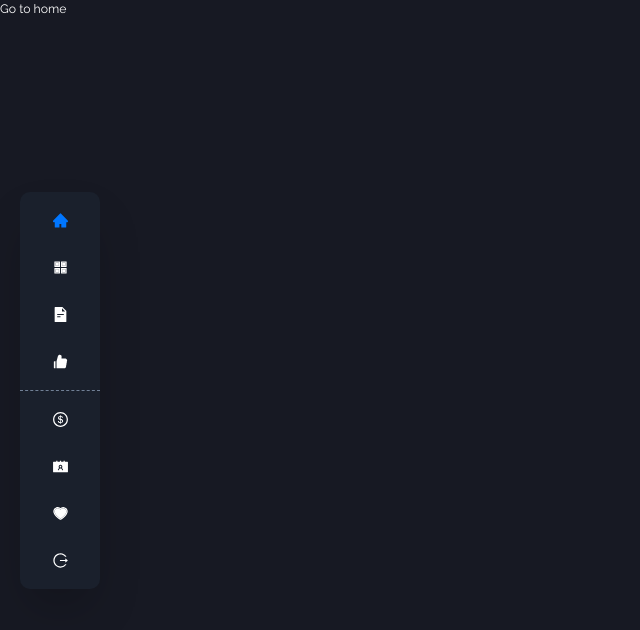
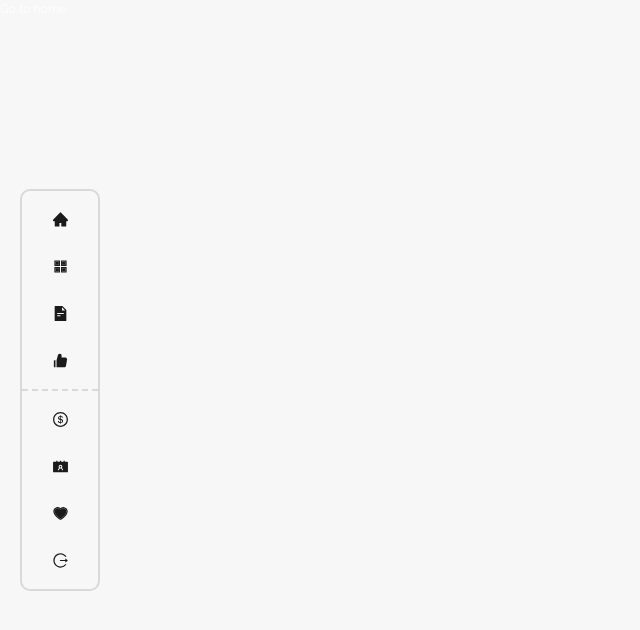
Before and after one commit to elbarryamine/TourAppNextJs, a Next.js app: page /app/root in a window 1280 px wide. Shown: the top 630 px of the page, without its empty margins (0-640 px from the left). Built offline with nearby package versions, Linux system fonts and the light colour scheme.

Commit message:
added tourworkspace & create tour pages

```diff
--- a/package.json
+++ b/package.json
@@ -11,6 +11,7 @@
     "@emotion/react": "^11",
     "@emotion/styled": "^11",
     "@fontsource/raleway": "^4.5.0",
+    "@types/react-router": "^5.1.17",
     "@types/react-router-dom": "^5.3.2",
     "@types/validator": "^13.7.1",
     "framer-motion": "^4",
@@ -19,7 +20,7 @@
     "react-dom": "^17.0.2",
     "react-fade": "^1.1.1",
     "react-icons": "^4.3.1",
-    "react-router-dom": "6",
+    "react-router-dom": "^6.2.1",
     "react-transition-group": "^4.4.2",
     "validator": "^13.7.0"
   },
--- a/src/components/form/input/index.tsx
+++ b/src/components/form/input/index.tsx
@@ -7,6 +7,7 @@ export function SubmitInput({ title }: { title: string }) {
   return (
     <Input
       boxShadow="shadow"
+      borderColor="gray"
       type="submit"
       _hover={{
         background: 'primary2',
@@ -16,7 +17,7 @@ export function SubmitInput({ title }: { title: string }) {
         color: 'primary',
         bg: 'transparent',
         border: '1px',
-                borderColor: 'primary',
+        borderColor: 'gray',
       }}
       fontWeight="bold"
       bg="primary"
@@ -79,6 +80,8 @@ export function FormInput(props: PropsFormInput) {
         <InputGroup h="40px" position="absolute">
           <Input
             h="100%"
+            border="1px solid"
+            borderColor="gray"
             _focus={{
               '& + .label': {
                 transform: 'translateY(-45%)',
@@ -99,8 +102,7 @@ export function FormInput(props: PropsFormInput) {
               display="flex"
               alignItems="center"
               cursor="pointer"
-                            onClick={() => setShowPassword(!showPassword)}
-                        >
+              onClick={() => setShowPassword(!showPassword)}>
               <FaEye size="40%" />
             </InputRightElement>
           )}
@@ -118,8 +120,7 @@ export function FormInput(props: PropsFormInput) {
           position="absolute"
           fontWeight="bold"
           htmlFor={type}
-                    w="max-content"
-                >
+          w="max-content">
           <Text bg={labelBgColor} px="5px" as="p" borderRadius="5px">
             {title}
           </Text>
--- a/src/config/theme/index.ts
+++ b/src/config/theme/index.ts
@@ -13,11 +13,13 @@ const theme = extendTheme({
     bold: 800,
   },
   colors: {
-    primary: 'rgb(0 118 255)',
-    primaryShade: 'rgb(153 200 255)',
-    primary2: 'rgb(0 118 255 / 39%)',
-    primaryDark: '#272727',
-    secondaryDark: '#121212',
+    primary: 'hsl(207, 95%, 8%)',
+    secondary: 'hsl(207, 95%, 20%)',
+    accent: 'hsl(40, 91%, 91%)',
+    light: 'hsl(0, 0%, 97%)',
+    gray: 'hsl(0, 0%, 85%)',
+    dark: 'hsl(0, 0%, 10%) ',
+    darker: 'hsl(0, 0%, 12%)',
   },
   shadows: {
     shadow: '0 4px 14px 0 rgb(0 118 255 / 39%)',
--- a/src/pages/app/root/_components/navigation/index.tsx
+++ b/src/pages/app/root/_components/navigation/index.tsx
@@ -11,53 +11,56 @@ import {
   AiTwotoneAppstore,
 } from 'react-icons/ai'
 import { Popover } from '../../../../../components'
+import { Link } from 'react-router-dom'
 export function SideNavigation() {
   return (
     <Box
       h="100%"
       p="20px"
       w="100%"
-      zIndex="1000"
       pos="absolute"
       sx={{ '.icon': { cursor: 'pointer', transition: 'all 0.2s' }, '.icon:hover': { transform: 'scale(1.5)' } }}
     >
       <Flex h="100%" alignItems="center">
-        <Flex h="max-content" borderRadius="10px" w="80px" bg="gray.800" boxShadow="2xl" alignItems="center" mb="20px" flexDir="column">
         <Flex
-            color="white"
+          h="max-content"
+          borderRadius="10px"
+          w="80px"
+          bg="light"
           alignItems="center"
+          mb="20px"
           flexDir="column"
-            w="100%"
-            gap="30px"
-            borderBottom="1px dashed"
-            borderBottomColor="gray.500"
-            py="20px"
+          border="2px solid"
+          borderColor="gray"
         >
-            <Box color="primary" borderRadius="50%" d="flex" alignItems="center" className="icon">
+          <Flex alignItems="center" flexDir="column" w="100%" gap="30px" borderBottom="2px dashed" borderBottomColor="gray" py="20px">
+            <Box color="dark" borderRadius="50%" d="flex" alignItems="center" className="icon">
               <AiFillHome size="17px" />
             </Box>
-            <Box color="white" className="icon">
+            <Link to="/tours-workspace">
+              <Box color="dark" className="icon">
                 <AiTwotoneAppstore size="17px" />
               </Box>
-            <Box color="white" className="icon">
+            </Link>
+            <Box color="dark" className="icon">
               <AiFillFileText size="17px" />
             </Box>
-            <Box color="white" className="icon">
+            <Box color="dark" className="icon">
               <AiFillLike size="17px" />
             </Box>
           </Flex>
-          <Flex color="white" alignItems="center" flexDir="column" w="100%" gap="30px" py="20px">
-            <Box color="white" className="icon">
+          <Flex alignItems="center" flexDir="column" w="100%" gap="30px" py="20px">
+            <Box color="dark" className="icon">
               <AiOutlineDollarCircle size="17px" />
             </Box>
 
-            <Box color="white" className="icon">
+            <Box color="dark" className="icon">
               <AiFillContacts size="17px" />
             </Box>
-            <Box color="white" className="icon">
+            <Box color="dark" className="icon">
               <AiTwotoneHeart size="17px" />
             </Box>
-            <Box color="white" className="icon">
+            <Box color="dark" className="icon">
               <AiOutlineLogout size="17px" />
             </Box>
           </Flex>
--- /dev/null
+++ b/src/pages/app/root/_features/routes/tours-workspace/create.tsx
@@ -0,0 +1,20 @@
+import React from 'react'
+import { Box, FormControl, Text } from '@chakra-ui/react'
+import { FormInput } from '../../../../../../components/form/input'
+
+export function ToursWorkSpaceCreate() {
+  return (
+    <Box d="flex" alignItems="center" justifyContent="center" h="100%" w="100%">
+      <Box w="400px" h="80vh" border="1px solid" py="20px" borderColor="gray" borderRadius="10px" overflow="hidden">
+        <Text px="10px" textAlign="center" fontWeight="extrabold" color="dark" fontSize="xl">
+          Create a new awesome tour
+        </Text>
+        <Box w="100%" h="1px" bg="gray" my="20px" />
+        <FormControl w="100%" px="10px">
+          <FormInput type="name" title="Title" />
+          <FormInput type="Name" title="Location" />
+        </FormControl>
+      </Box>
+    </Box>
+  )
+}
--- /dev/null
+++ b/src/pages/app/root/_features/routes/tours-workspace/index.tsx
@@ -0,0 +1,41 @@
+import React from 'react'
+import { Box, Button } from '@chakra-ui/react'
+import { Link } from 'react-router-dom'
+
+export function ToursWorkSpace() {
+  return (
+    <Box
+      d="flex"
+      w="100%"
+      h="100%"
+      alignItems="center"
+      justifyContent="center"
+      gap="10px"
+      className="parent"
+      __css={{
+        '& button:hover': {
+          transform: 'scale(1.1)',
+          bg: 'light',
+          color: 'darker',
+          border: '1px solid',
+          borderColor: 'darker',
+        },
+      }}>
+      <Link to="create">
+        <Button _focus={{}} bg="darker" color="light" shadow="lg">
+          Create a new tour
+        </Button>
+      </Link>
+      <Link to="edit">
+        <Button _focus={{}} bg="darker" color="light" shadow="lg">
+          Edit your tours
+        </Button>
+      </Link>
+      <Link to="track">
+        <Button _focus={{}} bg="darker" color="light" shadow="lg">
+          Track your tour workflow
+        </Button>
+      </Link>
+    </Box>
+  )
+}
--- a/src/pages/app/root/index.tsx
+++ b/src/pages/app/root/index.tsx
@@ -3,11 +3,17 @@ import { BrowserRouter, Route, Routes } from 'react-router-dom'
 import { Box } from '@chakra-ui/react'
 import { SideNavigation } from './_components/navigation'
 import { Home } from './_features/routes/home'
+import { ToursWorkSpace } from './_features/routes/tours-workspace'
+import { ToursWorkSpaceCreate } from './_features/routes/tours-workspace/create'
 
 function App() {
-    const routes = [{ path: '/', element: <Home /> }]
+  const routes = [
+    { path: '/', element: <Home /> },
+    { path: '/tours-workspace', element: <ToursWorkSpace /> },
+    { path: '/tours-workspace/create', element: <ToursWorkSpaceCreate /> },
+  ]
   return (
-        <Box bg="gray.900" h="100vh" w="100vw" pos="relative">
+    <Box bg="light" h="100vh" w="100vw" pos="relative">
       <SideNavigation />
       <Box pos="absolute" top="0" left="0" h="100%" w="100%" zIndex="1">
         <Routes>
```
Also changed, not shown: tsconfig.json (+5 -2 lines), src/@types/index.d.ts (added), 2 other files (tests, documents, lock files or other folders). Lines whose indentation alone changed are shown as unchanged.
